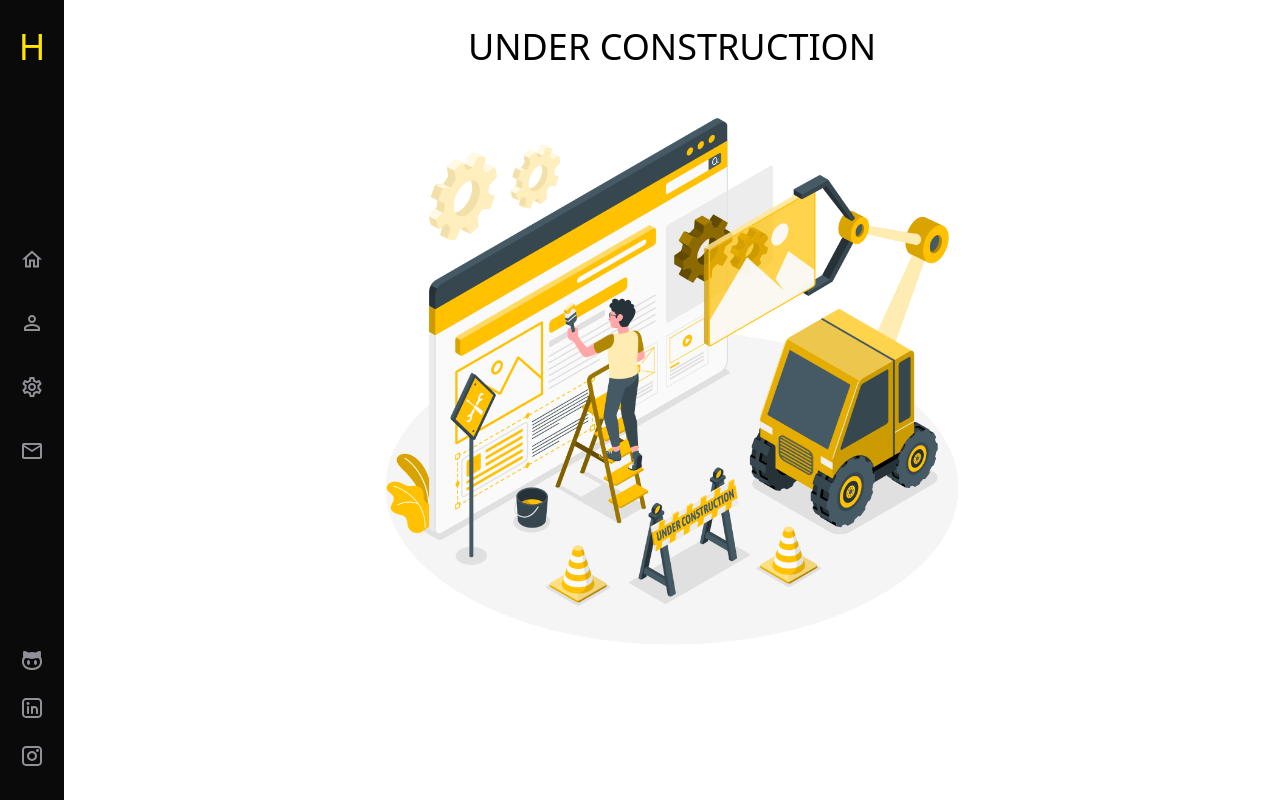
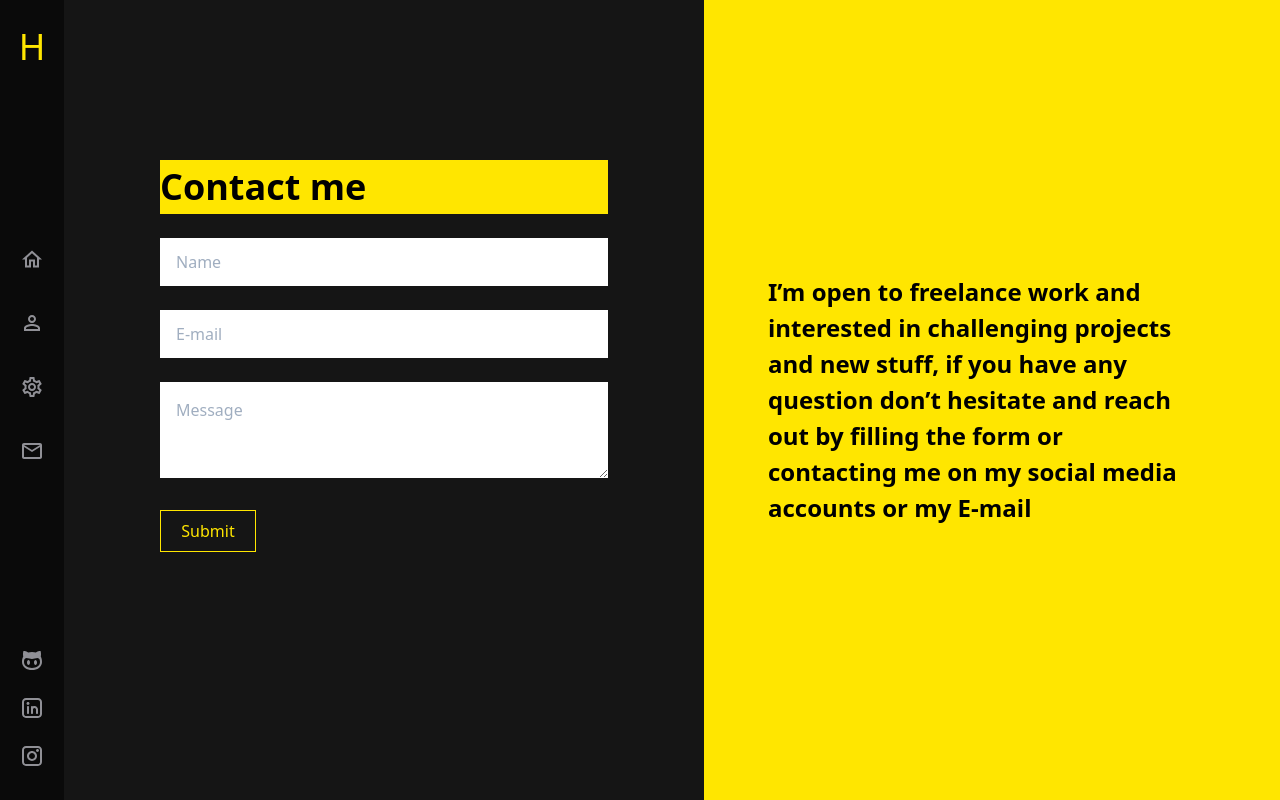
Before and after one commit to husseinTalal2/portfolio, a React (Create React App) app: page /contact in a window 1280 px wide. Built offline with nearby package versions, Linux system fonts and the light colour scheme.

Commit message:
adding contact page form and content with styling

```diff
--- a/src/containers/ContactPage.js
+++ b/src/containers/ContactPage.js
@@ -1,15 +1,96 @@
 import React from 'react';
-import underConstruction from '../imgs/underConstruction.png';
+import { Formik, Form, Field } from 'formik';
+import * as Yup from 'yup';
+
+const SignupSchema = Yup.object().shape({
+  firstName: Yup.string()
+    .min(2, 'Too Short!')
+    .max(50, 'Too Long!')
+    .required('Name is Required'),
+
+  email: Yup.string().email('Invalid email').required('Email is Required'),
+
+  message: Yup.string()
+    .min(5, 'Too Short')
+    .max(500, 'Too Long')
+    .required('Message Required'),
+});
 
 function ContactPage() {
   return (
-    <div className="flex flex-col my-5 mx-auto items-center justify-center ">
-      <h1 className="text-4xl">UNDER CONSTRUCTION</h1>
-      <img
-        className="w-screen lg:w-1/2"
-        src={underConstruction}
-        alt="under construction"
-      />
+    <div className="bg-dark flex w-screen h-screen">
+      <div className="contact-form lg:px-24 px-12 xs:px-4 mt-24 md:mt-40 w-full md:w-1/2 flex flex-col">
+        <h1 className="text-black bg-primaryYellow lg:text-4xl text-2xl font-semibold">
+          Contact me
+        </h1>
+        <p className="md:hidden my-6 text-lightGray font-semibold">
+          I’m open to freelance work and interested in challenging projects and
+          new stuff, if you have any question don’t hesitate and reach out by
+          filling the form or contacting me on my social media accounts or my
+          E-mail
+        </p>
+        <Formik
+          initialValues={{
+            firstName: '',
+            message: '',
+            email: '',
+          }}
+          validationSchema={SignupSchema}
+          onSubmit={(values) => {
+            console.log(values);
+          }}
+        >
+          {({ errors, touched }) => (
+            <Form className="flex flex-col  bg-dark">
+              <Field
+                className="bg-inputColor text-placeholderColor h-12 rounded-none p-4 mt-6"
+                name="firstName"
+                placeholder="Name"
+                required
+              />
+              {errors.firstName && touched.firstName ? (
+                <div className="text-red-700">{errors.firstName}</div>
+              ) : null}
+
+              <Field
+                className="bg-inputColor text-placeholderColor h-12 rounded-none p-4 mt-6"
+                name="email"
+                type="email"
+                placeholder="E-mail"
+              />
+              {errors.email && touched.email ? (
+                <div className="text-red-700">{errors.email}</div>
+              ) : null}
+
+              <Field
+                className="bg-inputColor text-placeholderColor h-24 rounded-none p-4 mt-6"
+                name="message"
+                as="textarea"
+                placeholder="Message"
+                required
+              />
+              {errors.message && touched.message ? (
+                <div className="text-red-700">{errors.message}</div>
+              ) : null}
+
+              <button
+                className="button text-center my-8 bg-transparent w-24 text-base hover:bg-primaryYellow text-primaryYellow font-normal hover:text-darker py-2 px-4 border border-primaryYellow hover:border-transparent rounded-none"
+                type="submit"
+              >
+                Submit
+              </button>
+            </Form>
+          )}
+        </Formik>
+      </div>
+      <div className="w-1/2 bg-primaryYellow hidden md:flex items-center">
+        <p className="w-3/4 pl-16 text-2xl font-semibold">
+          I’m open to freelance work and interested in challenging projects and
+          new stuff, if you have any question don’t hesitate and reach out by
+          filling the form or contacting me on my social media accounts or my
+          E-mail
+        </p>
+      </div>
     </div>
   );
 }
```
